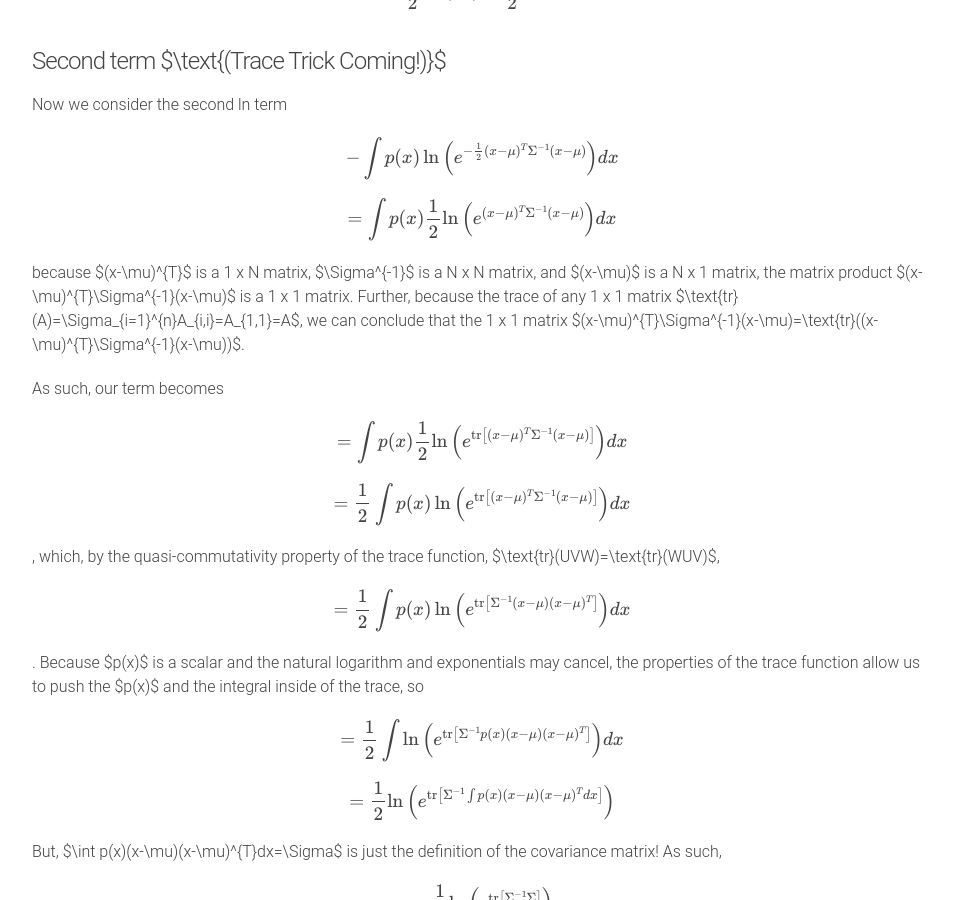
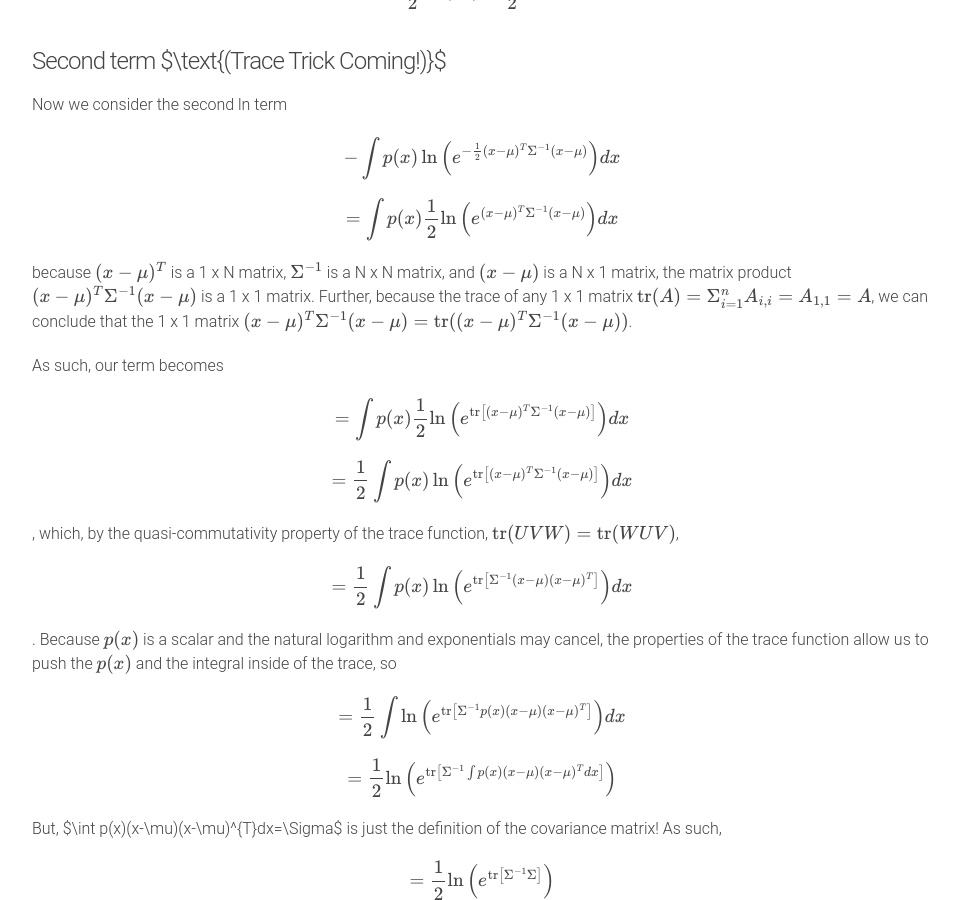
Before and after one commit to sgfin/sgfin.github.io_old, a Jekyll site: the page built from _posts/2017-03-11-Deriving-the-information-entropy-of-the-multivariate-gaussian.md, in a window 1280 px wide and 900 px high, scrolled down 2141 px. Shown: the whole window, without its empty margins (158-1117 px from the left). Built offline with Jekyll 4.4.1, drawn with Linux system fonts in a browser that asks for light colours; formulas are drawn with MathJax 3; comment, search, counter and statistics services are not loaded.

```diff
--- a/_posts/2017-03-11-Deriving-the-information-entropy-of-the-multivariate-gaussian.md
+++ b/_posts/2017-03-11-Deriving-the-information-entropy-of-the-multivariate-gaussian.md
@@ -79,13 +79,13 @@ $$-\int p(x)\ln\left(e^{-\frac{1}{2}(x-\mu)^{T}\Sigma^{-1}(x-\mu)}\right)dx$$
 
 $$=\int p(x)\frac{1}{2}\ln\left(e^{(x-\mu)^{T}\Sigma^{-1}(x-\mu)}\right)dx$$
 
-because $(x-\mu)^{T}$ is a 1 x N matrix, $\Sigma^{-1}$ is a N x N
-matrix, and $(x-\mu)$ is a N x 1 matrix, the matrix product
-$(x-\mu)^{T}\Sigma^{-1}(x-\mu)$ is a 1 x 1 matrix. Further, because the
+because $$(x-\mu)^{T}$$ is a 1 x N matrix, $$\Sigma^{-1}$$ is a N x N
+matrix, and $$(x-\mu)$$ is a N x 1 matrix, the matrix product
+$$(x-\mu)^{T}\Sigma^{-1}(x-\mu)$$ is a 1 x 1 matrix. Further, because the
 trace of any 1 x 1 matrix
-$\text{tr}(A)=\Sigma_{i=1}^{n}A_{i,i}=A_{1,1}=A$, we can conclude that
+$$\text{tr}(A)=\Sigma_{i=1}^{n}A_{i,i}=A_{1,1}=A$$, we can conclude that
 the 1 x 1 matrix
-$(x-\mu)^{T}\Sigma^{-1}(x-\mu)=\text{tr}((x-\mu)^{T}\Sigma^{-1}(x-\mu))$.
+$$(x-\mu)^{T}\Sigma^{-1}(x-\mu)=\text{tr}((x-\mu)^{T}\Sigma^{-1}(x-\mu))$$.
 
 As such, our term becomes
 
@@ -94,13 +94,13 @@ $$=\int p(x)\frac{1}{2}\ln\left(e^{\text{tr}\left[(x-\mu)^{T}\Sigma^{-1}(x-\mu)\
 $$=\frac{1}{2}\int p(x)\ln\left(e^{\text{tr}\left[(x-\mu)^{T}\Sigma^{-1}(x-\mu)\right]}\right)dx$$
 
 , which, by the quasi-commutativity property of the trace function,
-$\text{tr}(UVW)=\text{tr}(WUV)$,
+$$\text{tr}(UVW)=\text{tr}(WUV)$$,
 
 $$=\frac{1}{2}\int p(x)\ln\left(e^{\text{tr}\left[\Sigma^{-1}(x-\mu)(x-\mu)^{T}\right]}\right)dx$$
 
-. Because $p(x)$ is a scalar and the natural logarithm and exponentials
+. Because $$p(x)$$ is a scalar and the natural logarithm and exponentials
 may cancel, the properties of the trace function allow us to push the
-$p(x)$ and the integral inside of the trace, so
+$$p(x)$$ and the integral inside of the trace, so
 
 $$=\frac{1}{2}\int\ln\left(e^{\text{tr}\left[\Sigma^{-1}p(x)(x-\mu)(x-\mu)^{T}\right]}\right)dx$$
 
```
